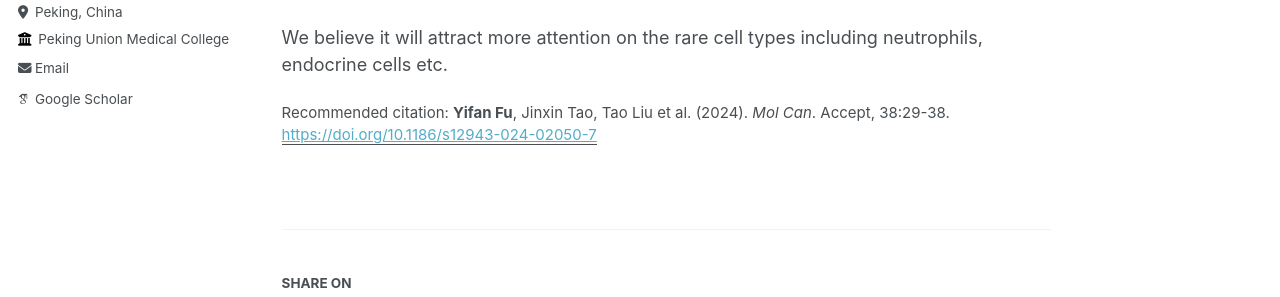
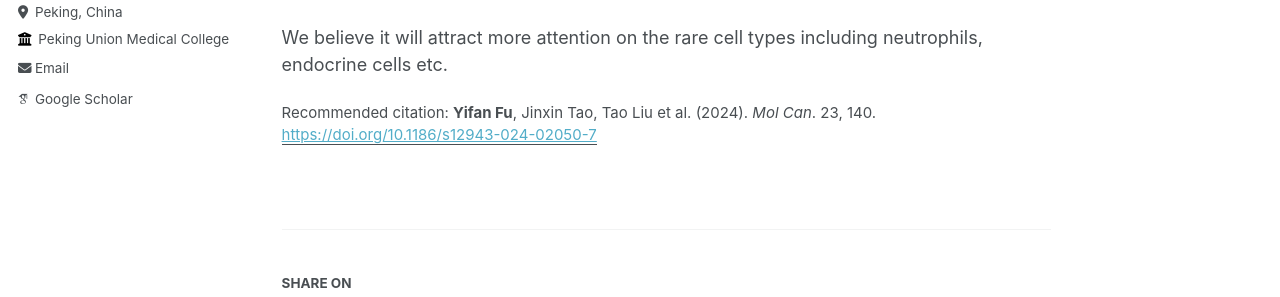
Before and after one commit to yifanfu01/yifanfu01.github.io, a Jekyll site: the page built from _publications/2024MCAN.md, in a window 1280 px wide and 1179 px high. Shown: the part 368-665 px from the top of the window. Built offline with Jekyll 4.4.1, drawn with Linux system fonts in a browser that asks for light colours; some web fonts are replaced.

Commit message:
Update 2024MCAN.md

```diff
--- a/_publications/2024MCAN.md
+++ b/_publications/2024MCAN.md
@@ -3,10 +3,10 @@ title: "Unbiasedly decoding the tumor microenvironment with single-cell multiomi
 collection: publications
 permalink: /publication/mcan2024
 excerpt: 'This paper reviewed single cell multiomics techniques applied on the PDAC TME, we primarily focused on the MDSCs and CAFs.'
-date: 2024-06-21
+date: 2024-07-09
 venue: 'Mol Can.'
 paperurl: 'https://doi.org/10.1186/s12943-024-02050-7'
-citation: '<b>Yifan Fu</b>, Jinxin Tao, Tao Liu et al. (2024). <i>Mol Can</i>. Accept, 38:29-38.'
+citation: '<b>Yifan Fu</b>, Jinxin Tao, Tao Liu et al. (2024). <i>Mol Can</i>. 23, 140.'
 ---
 
 I designed and excuted this work in PUMCH, under the supervision from Prof. Taiping Zhang and Prof. Yupei Zhao.
```
